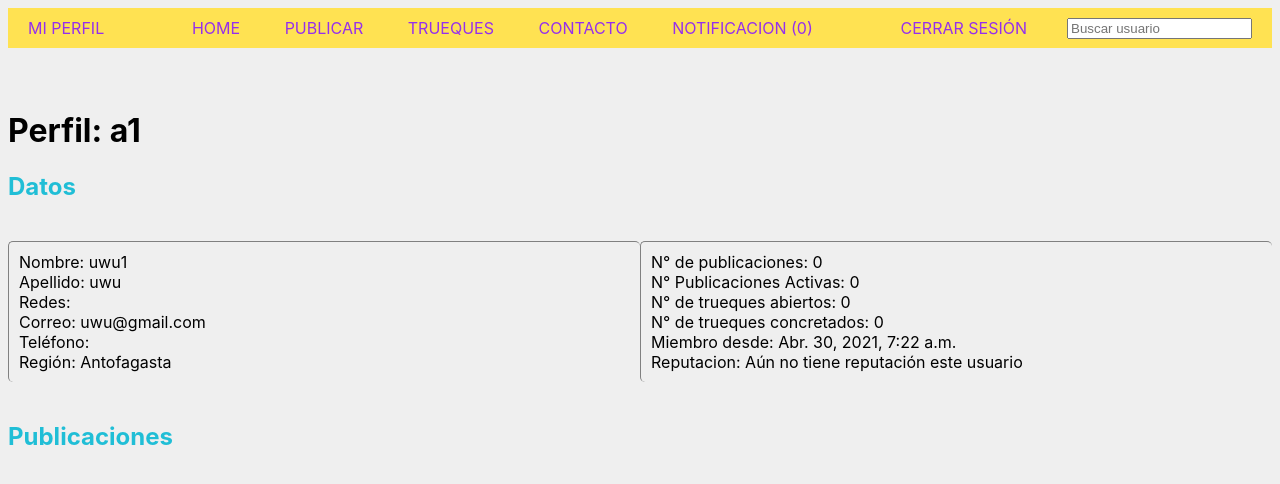
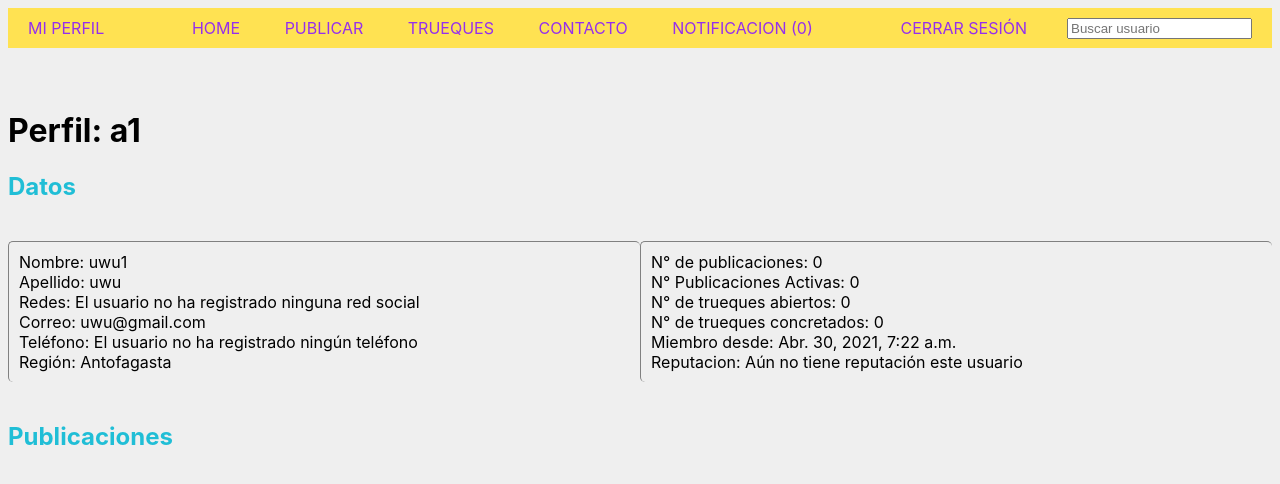
Before and after one commit to DCC-CC4401/2021-1-Grupo-12, a Django app: a page that uses truequeapp/templates/truequeapp/barra.html in a window 1280 px wide. Shown: the top 484 px of the page. Run offline with Django 3.2, Linux system fonts and the light colour scheme; a user stored in the database is signed in; data comes from the database, SQL or seed files in the repository; both versions use the stored data as it was after the commit.

Commit message:
Se agrego un mensaje default de telefono y redes en vista de otro perfil y en el del mismo, se agrego los datos de confiabilidad en el perfil propio y se agrego un pequeño cambio visual al registro de usuario para ver mejor los campos que son obligatorios

```diff
--- a/static/truequeapp/css/mi_perfil.css
+++ b/static/truequeapp/css/mi_perfil.css
@@ -30,8 +30,7 @@
     border-collapse: collapse;
     border-radius: 5px;
     text-align: left;
-    width: 80%;
-    height: available;
+    width: 40%;
 }
 
 .row:after {
--- a/truequeapp/views.py
+++ b/truequeapp/views.py
@@ -35,9 +35,37 @@ def perfil(request, username):
 
     # Si el usuario realizando la request es el mismo que el username entregado, renderiza su perfil.
     if request.user.is_authenticated and request.user == usuario:
+        # se cuentan las publicaciones asociadas al usuario cuyo estado se haya completado
+        n_publicaciones_activas = len(Publicacion.objects.filter(publicador_id=usuario.id, completado="A").values())
+
+        # se cuentan los trueques con estado abierto donde el usuario es demandante
+        n_trueques_a = len(Trueque.objects.filter(estado="A", demandante_id=usuario.id).values())
+
+        # se cuentan los trueques con estado abierto donde el usuario es oferente
+        n_trueques_a += len(Trueque.objects.filter(estado="A", oferente_id=usuario.id).values())
+
+        # análogo a lo de arriba pero con trueques concretados
+        n_trueques_c = len(Trueque.objects.filter(estado="C", demandante_id=usuario.id).values())
+        n_trueques_c += len(Trueque.objects.filter(estado="C", oferente_id=usuario.id).values())
+
+        # Consultar datos de reputacion y obtener el promedio
+        reputacion = Calificacion.objects.filter(usuario_id=usuario.id).aggregate(Avg('valor'))
+        reputacion_promedio = reputacion["valor__avg"]
+        if reputacion_promedio is None:
+            reputacion_promedio = "Aún no tienes reputación"
+
         datos = {"nombre": usuario.first_name, "apellido": usuario.last_name, "usuario": usuario.username,
                  "rut": usuario.rut, "red_social": usuario.red_social, "email": usuario.email,
-                 "telefono": usuario.numero, "region": usuario.region}
+                 "region": usuario.region, "miembro_desde": usuario.date_joined,
+                 "n_p_activas": n_publicaciones_activas, "n_t_abiertos": n_trueques_a,
+                 "n_t_concretados": n_trueques_c, "reputacion": reputacion_promedio}
+
+        # Generar un mensaje default si es que el usuario no tiene telefono
+        telefono = usuario.numero
+        if telefono == "":
+            telefono = "Aún no haz registrado ningún teléfono"
+        datos["telefono"] = telefono
+
         return render(request, "truequeapp/mi_perfil.html", datos)
 
     # Si el usuario realizando la request no es el mismo que el username entregado, renderiza el perfil.
@@ -62,10 +90,22 @@ def perfil(request, username):
             reputacion_promedio = "Aún no tiene reputación este usuario"
 
         datos = {"nombre": usuario.first_name, "apellido": usuario.last_name, "usuario": usuario.username,
-                 "red_social": usuario.red_social, "email": usuario.email,
-                 "telefono": usuario.numero, "region": usuario.region, "miembro_desde": usuario.date_joined,
+                 "email": usuario.email, "region": usuario.region, "miembro_desde": usuario.date_joined,
                  "n_p_activas": n_publicaciones_activas, "n_t_abiertos": n_trueques_a, "n_t_concretados": n_trueques_c,
                  "reputacion": reputacion_promedio}
+
+        # Generar un mensaje default si es que el usuario no tiene redes sociales
+        red_social = usuario.red_social
+        if red_social == "":
+            red_social = "El usuario no ha registrado ninguna red social"
+        datos["red_social"] = red_social
+
+        # Generar un mensaje default si es que el usuario no tiene telefono
+        telefono = usuario.numero
+        if telefono == "":
+            telefono = "El usuario no ha registrado ningún teléfono"
+        datos["telefono"] = telefono
+
         datos.update({"publicaciones": Publicacion.objects.filter(publicador_id=usuario.id)})
         return render(request, "truequeapp/perfil.html", datos)
 
```
Also changed, not shown: truequeapp/templates/truequeapp/mi_perfil.html (+11 -1 lines), truequeapp/templates/truequeapp/registro.html (+7 -6 lines), db.sqlite3.
